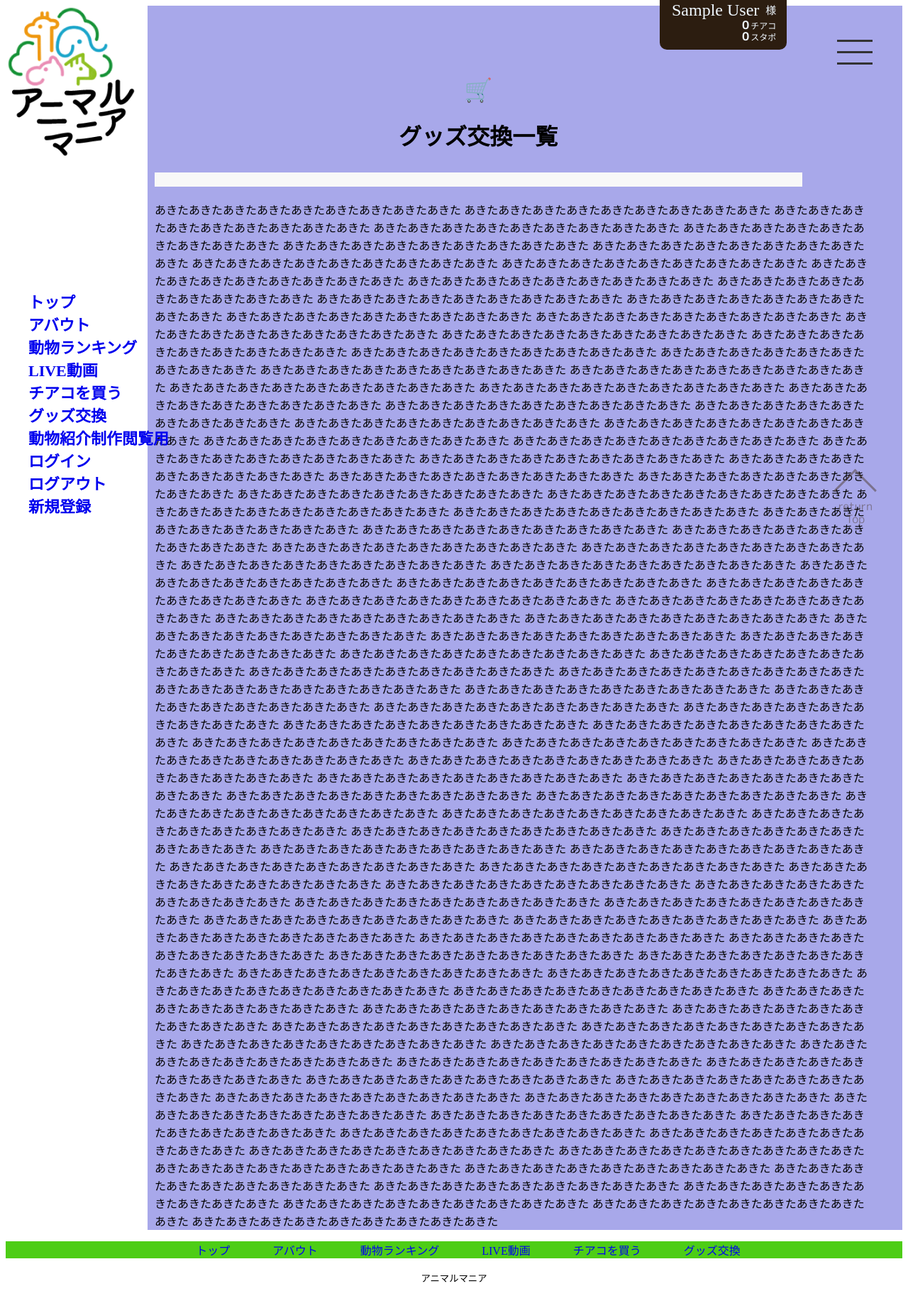
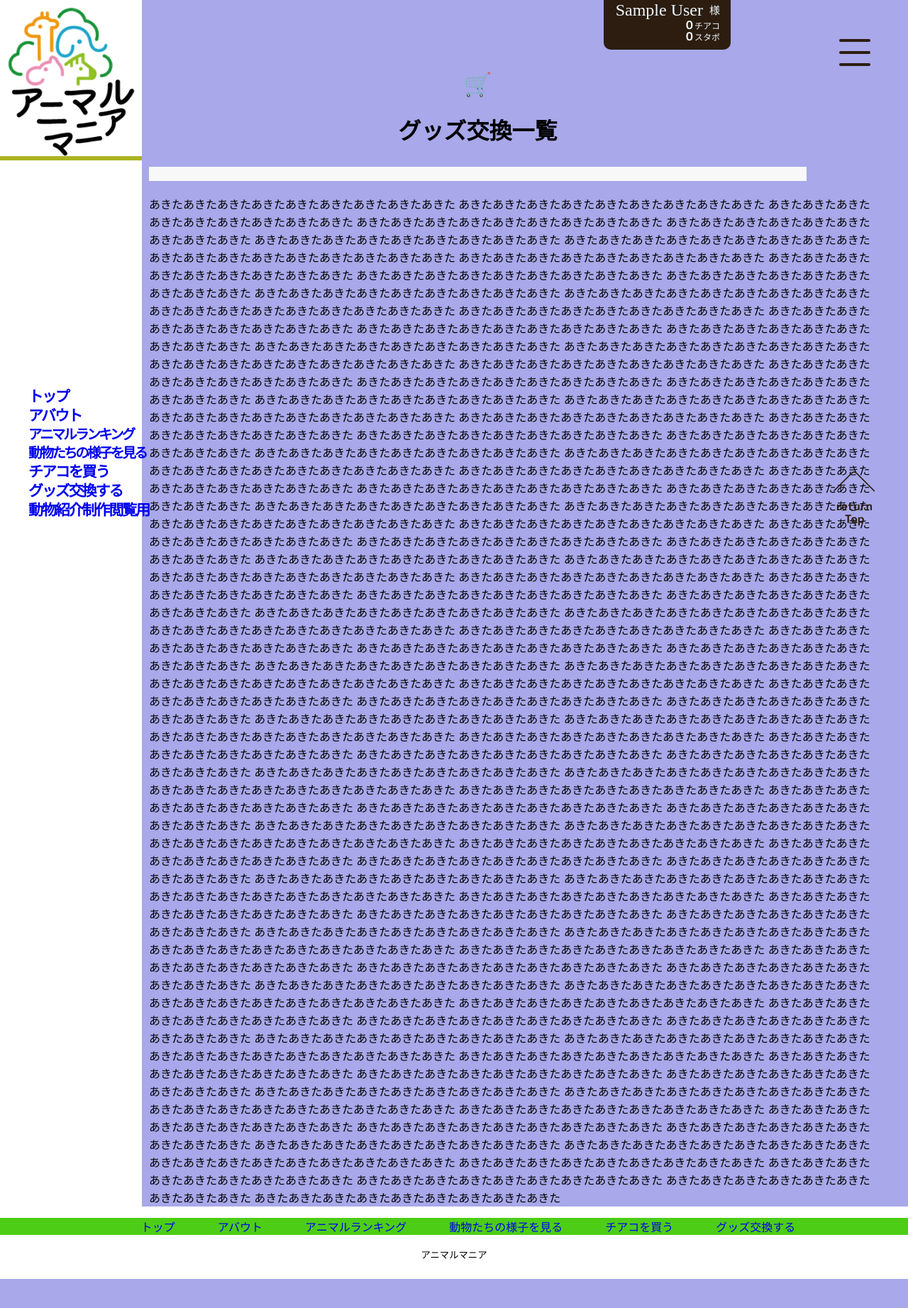
Before and after one commit to muratter93/oshiapp, a Django app: page /goods/ in a window 1280 px wide. Shown: the whole page at 71% size. After the commit the page ends 1802 px from the top, so only its background shows below. Run offline with Django 5.2, Linux system fonts and the light colour scheme; the visitor is signed in with stand-in values (Sample User, id 1); data comes from the database, SQL or seed files in the repository; data that the repository does not hold is empty; some web fonts are replaced.

Commit message:
commonのbase.htmlとstaticのbase.cssとstaticのbase.js更新です。（秋田）

```diff
--- a/common/templates/common/base.html
+++ b/common/templates/common/base.html
@@ -28,14 +28,11 @@
                     <ul>
                         <li><a href="{% url 'main:index' %}">トップ</a></li>
                         <li><a href="{% url 'pages:about' %}">アバウト</a></li>
-                        <li><a href="{% url 'ranking:index' %}">動物ランキング</a></li>
-                        <li><a href="#">LIVE動画</a></li>
+                        <li><a href="{% url 'ranking:index' %}"><span>アニマルランキング</span></a></li>
+                        <li><a href="#"><span>動物たちの様子を見る</span></a></li>
                         <li><a href="{% url 'money:charge' %}">チアコを買う</a></li>
-                        <li><a href="{% url 'goods:goods_list' %}">グッズ交換</a></li>
+                        <li><a href="{% url 'goods:goods_list' %}">グッズ交換する</a></li>
                         <li><a href="/animals/1/">動物紹介制作閲覧用</a></li>
-                        <li><a href="{% url 'accounts:login' %}">ログイン</a></li>
-                        <li><a href="{% url 'accounts:logout' %}">ログアウト</a></li>
-                        <li><a href="{% url 'accounts:signup' %}">新規登録</a></li>
                     </ul>
                 </nav>
             </div>
@@ -213,47 +210,47 @@
                 </div>
                 {% endif %}
 
-
-                <div class="hamburger-menu" onclick="toggleMenu(this)">
-                    <div class="hamburger-line"></div>
-                    <div class="hamburger-line"></div>
-                    <div class="hamburger-line"></div>
+                <div id="hamburger_menu" onmouseover="toggleMenu(this)" onmouseout="toggleMenu_02(this)">
+                    <div class="hamburger_line"></div>
+                    <div class="hamburger_line"></div>
+                    <div class="hamburger_line"></div>
                 </div>
 
                 <div id="hamburger_menu_content_outside">
-
-                <ul id="hamburger_menu_content">
-                    <li id="hamburger_menu_content_01">
-                        <a href="#">トップ</a>
-                        <a href="#">アバウト</a>
-                        <a href="#">アニマルランキング</a>
-                        <a href="#">動物たちの様子を観る</a>
-                        <a href="#">チアコを買う</a>
-                        <a href="#">グッズに交換する</a>
-                    </li>
-                    <li id="hamburger_menu_content_02">
-                        <a href="#">新規登録</a>
-                        <a href="#">ログイン</a>
-                        <a href="#">会員情報変更</a>
-                        <a href="#">ログアウト</a>
-                    </li>
-                </ul>
+                    <ul id="hamburger_menu_content">
+                        <li id="hamburger_menu_content_01">
+                            <a class="hamburger_menu_content_a" href="{% url 'main:index' %}">トップ</a>
+                            <a class="hamburger_menu_content_a" href="{% url 'pages:about' %}">アバウト</a>
+                            <a class="hamburger_menu_content_a" href="{% url 'ranking:index' %}">アニマルランキング</a>
+                            <a class="hamburger_menu_content_a" href="#">動物たちの様子を見る</a>
+                            <a class="hamburger_menu_content_a" href="{% url 'money:charge' %}">チアコを買う</a>
+                            <a class="hamburger_menu_content_a" href="{% url 'goods:goods_list' %}">グッズ交換する</a>
+                        </li>
+                        <li id="hamburger_menu_content_02"></li>
+                        <li id="hamburger_menu_content_03">
+                            {% if user.is_authenticated and wallet %}
+                            <h3 class="hamburger_menu_content_h3">{{ user.name|default:user.username }}<span> 様</span></h3>
+                            <a class="hamburger_menu_content_a" href="#">マイページ</a>
+                            <a class="hamburger_menu_content_a" href="{% url 'money:purchase_history' %}">チアコ·スタポ購入履歴</a>
+                            <a class="hamburger_menu_content_a" href="#">グッズ交換履歴</a>
+                            <a class="hamburger_menu_content_a" href="#">会員情報変更</a>
+                            <a class="hamburger_menu_content_a" href="{% url 'accounts:logout' %}">ログアウト</a>
+                            {% else %}
+                            <a class="hamburger_menu_content_a" href="{% url 'accounts:login' %}">ログイン</a>
+                            <a class="hamburger_menu_content_a" href="{% url 'accounts:signup' %}">新規登録</a>
+                            {% endif %}
+                        </li>
+                    </ul>
                 </div>
 
                 <script src="{% static 'js/base.js' %}"></script>
-
-
-
 
                 <a class="pagetop" href="#">
                         <div class="pagetop_arrow"></div>
                         <div class="pagetop_lang">return<br>Top</div>
                 </a>
 
-
-
             </div>
-
 
         </div>
 
@@ -262,10 +259,10 @@
                 <ul>
                     <li><a href="{% url 'main:index' %}">トップ</a></li>
                     <li><a href="{% url 'pages:about' %}">アバウト</a></li>
-                    <li><a href="{% url 'ranking:index' %}">動物ランキング</a></li>
-                    <li><a href="#">LIVE動画</a></li>
+                    <li><a href="{% url 'ranking:index' %}">アニマルランキング</a></li>
+                    <li><a href="#">動物たちの様子を見る</a></li>
                     <li><a href="{% url 'money:charge' %}">チアコを買う</a></li>
-                    <li><a href="{% url 'goods:goods_list' %}">グッズ交換</a></li>
+                    <li><a href="{% url 'goods:goods_list' %}">グッズ交換する</a></li>
                 </ul>
             </div>
             <small>アニマルマニア</small>
@@ -275,5 +272,4 @@
 
     </body>
 
-
 </html>
--- a/static/css/base.css
+++ b/static/css/base.css
@@ -1,4 +1,8 @@
 @charset "UTF-8";
+
+/* ーーーーーー */
+/* 共通基本設定 */
+/* ーーーーーー */
 
 html {
   overflow-x: hidden;
@@ -7,13 +11,9 @@ html {
 
 body {
   font-family: 'M PLUS Rounded 1c';
+  margin: 0;
+  padding: 0;
 }
-
-
-
-/* ーーーーーー */
-/* 共通基本設定 */
-/* ーーーーーー */
 
 #main_body {
   margin: 0 auto;
@@ -25,28 +25,22 @@ body {
 /* ホバー時等設定 */
 /* ーーーーーー */
 
-/* a:visited {
+a:visited {
   color: rgb(44, 44, 43);
 }
 
 a:hover {
-  color: #1ab193;
+  color: #b78033;
 }
 
 #work_image ul li a:hover {
-  color: #1ab193;
+  color: #b78033;
 }
 
-a:hover img { opacity: 0.4;} */
+a:hover img { opacity: 0.4;}
 
 
-/* #work_image ul li a img:hover{
-	opacity:0.2;
-	transition:0.3s;
-} */
-
-
-/* メイン左上ロゴ部分 */
+/* 左部分ロゴ部分 */
 
 .main_left_image {
   background-color: rgb(255, 255, 255);
@@ -55,15 +49,18 @@ a:hover img { opacity: 0.4;} */
 }
 
 
-/* 左サイド部分 */
+/* 左部分 */
 
 #main_left {
   position: fixed;
   top: 0;
   left: 0;
-  /* background-color: rgb(173, 180, 34); */
+  background-color: rgb(173, 180, 34);
   width: 200px;
 }
+
+
+/* 左部分ナビゲーション部分 */
 
 nav {
   position: fixed;
@@ -71,52 +68,58 @@ nav {
   left: 0;
   font-weight: 600;
   font-family: 'Zen Kurenaido';
-  font-size: 22px;
+  font-size: 21px;
 }
 
 nav ul {
   list-style: none;
 }
 
+nav ul li {
+  margin-bottom: -3px;
+}
+
 nav ul li a {
+  letter-spacing: -0.1em;
   text-decoration: none;
 }
 
-
+nav ul li a span {
+  letter-spacing: -0.15em;
+  font-size: 19.5px;
+}
 
 
 /* 中央部分 */
 
 #main_center {
-  margin-left: 200px;
-  padding-top: 100px;
-  padding-left: 10px;
-  padding-right: 40px;
-  /* height: 1500px; */
+  /* margin-top: -5px;
+  margin-left: 200px; */
+  margin: 0px 0px 0px 200px;
+  padding: 100px 40px 0px 10px;
   background-color: rgb(168, 168, 234);
-  /* width: 900px; */
 }
 
 
-
-/* 右サイド部分 */
+/* 右部分 */
 
 #main_right {
   position: fixed;
   top: 0;
   right: 0;
-  width: 350px;
+  width: 550px;
   height: 1500px;
   pointer-events: none;
   /* background-color: rgb(205, 22, 22); */
 }
 
-/* 右サイドしおり部分 */
+/* 右部分しおり部分 */
 
 #personal_box_logout {
   pointer-events: auto;
   position: fixed;
   top: 0px;
+  right: 250px;
   border-radius: 0px 0px 10px 10px;
   background-color: rgb(44, 29, 16);
   padding: 8px 15px 10px 15px;
@@ -129,6 +132,7 @@ nav ul li a {
   pointer-events: auto;
   position: fixed;
   top: 0px;
+  right: 250px;
   border-radius: 0px 0px 10px 10px;
   background-color: rgb(44, 29, 16);
   padding: 6px 15px 9px 15px;
@@ -137,8 +141,8 @@ nav ul li a {
   align-items: flex-end;
 }
 
-
-#personal_box_01, #personal_box_02, #personal_box_03, #personal_box_04 {
+#personal_box_01, #personal_box_02,
+#personal_box_03, #personal_box_04 {
   color: aliceblue;
   display: flex;
   align-items: flex-end;
@@ -156,8 +160,8 @@ nav ul li a {
   text-decoration: none;
 }
 
-
-.personal_box_h2, .personal_box_h3, .personal_box_h4, .personal_box_h6, .personal_box_h7, .personal_box_h8 {
+.personal_box_h2, .personal_box_h3, .personal_box_h4,
+.personal_box_h6, .personal_box_h7, .personal_box_h8 {
   margin: -5px 0px -2px 2px;
 }
 
@@ -204,10 +208,10 @@ nav ul li a {
   padding-top: 7px;
 }
 
-/* 右ページページハンバーガーメニュー部分 */
 
+/* 右部分ハンバーガーメニュー部分 */
 
-.hamburger-menu {
+#hamburger_menu {
   pointer-events: auto;
   position: fixed;
   right: 50px;
@@ -222,76 +226,89 @@ nav ul li a {
   transition: transform 0.3s;
 }
 
-.hamburger-line {
-  border-bottom: 3px solid #333;
-  width: 100%;
+.hamburger_line {
+  border: 2px solid rgb(44, 29, 16);
+  border-radius: 5px;
   margin-bottom: 13px;
+  width: 80%;
   transition: background-color 0.3s;
 }
 
-.active .hamburger-line:nth-child(1) {
-  transform: translateY(6px) rotate(45deg);
+.active .hamburger_line:nth-child(1) {
+  transform: translateY(15.5px) rotate(45deg);
 }
 
-.active .hamburger-line:nth-child(2) {
+.active .hamburger_line:nth-child(2) {
   opacity: 0;
 }
 
-.active .hamburger-line:nth-child(3) {
-  transform: translateY(-6px) rotate(-45deg);
+.active .hamburger_line:nth-child(3) {
+  transform: translateY(-15.5px) rotate(-45deg);
 }
 
 #hamburger_menu_content_outside {
+  pointer-events: auto;
+  border-radius: 5px;
+  margin-top: 100px;
+  margin-right: 46px;
   display: none;
-  background-color: #af9898;
-  padding: 25px;
-  opacity: 0.5;
+  background-color: #ffffff;
+  opacity: 0.8;
   font-family: 'Zen Kurenaido';
-  font-size: 23px;
+  font-size: 20px;
   font-weight: 600;
 }
 
 #hamburger_menu_content {
   display: flex;
+  padding: 25px 25px 25px 25px;
+  justify-content: space-between;
 }
 
-#hamburger_menu_content li {
+#hamburger_menu_content_01, #hamburger_menu_content_03 {
   list-style: none;
+  display:flex;
+  flex-flow: column;
 }
 
-#hamburger_menu_content_01, #hamburger_menu_content_02 {
-  display: flex;
-  flex-direction: row;
+#hamburger_menu_content_02 {
+  margin-right: 23px;
+  margin-left: 17px;
+  list-style: none;
+  border: 0.1px solid rgb(44, 29, 16);
+  border-radius: 5px;
 }
 
 .active + #hamburger_menu_content_outside {
   display: block;
 }
 
+/* .active_02 + #hamburger_menu_content_outside {
+  display: none;
+} */
 
-@keyframes color-change {
-  0% {
-    color: #333;
-  }
-  50% {
-    color: #ff0000;
-  }
-  100% {
-    color: #333;
-  }
+
+
+.hamburger_menu_content_a {
+  text-decoration: none;
 }
 
-.animate-color-change {
-  animation-name: color-change;
-  animation-duration: 1s;
-  animation-iteration-count: infinite;
+.hamburger_menu_content_h3 {
+  color: rgb(44, 29, 16);
+  font-size: 28px;
+  font-weight: 900;
+  margin: -5px 0px 20px 0px;
+  text-align: right;
+}
+
+.hamburger_menu_content_h3 span {
+  font-size: 20px;
 }
 
 
-/* 右ページページトップ戻るボタン部分 */
+/* 右部分トップ戻るボタン部分 */
 
 .pagetop {
-  opacity: 0.5;
   pointer-events: auto;
   position: fixed;
   right: 50px;
@@ -307,17 +324,18 @@ nav ul li a {
 .pagetop_arrow {
   height: 40px;
   width: 40px;
-  border-top: 3px solid #4e3c31;
-  border-right: 3px solid #4e3c31;
+  border-top: 2.5px solid rgb(44, 29, 16);
+  border-right: 2.5px solid rgb(44, 29, 16);
+  border-top-right-radius: 6px;
   transform: translateY(20%) rotate(-45deg);
 }
 
 .pagetop_lang {
-  color: #4e3c31;
+  color: rgb(44, 29, 16);
   text-align: center;
   line-height: 18px;
+  font-weight: 600;
 }
-
 
 
 /* フッター部分 */
--- a/static/js/base.js
+++ b/static/js/base.js
@@ -1,3 +1,7 @@
 function toggleMenu(element) {
     element.classList.toggle("active");
 }
+
+// function toggleMenu_02(element) {
+//     element.classList.toggle("active_02");
+// }
```
